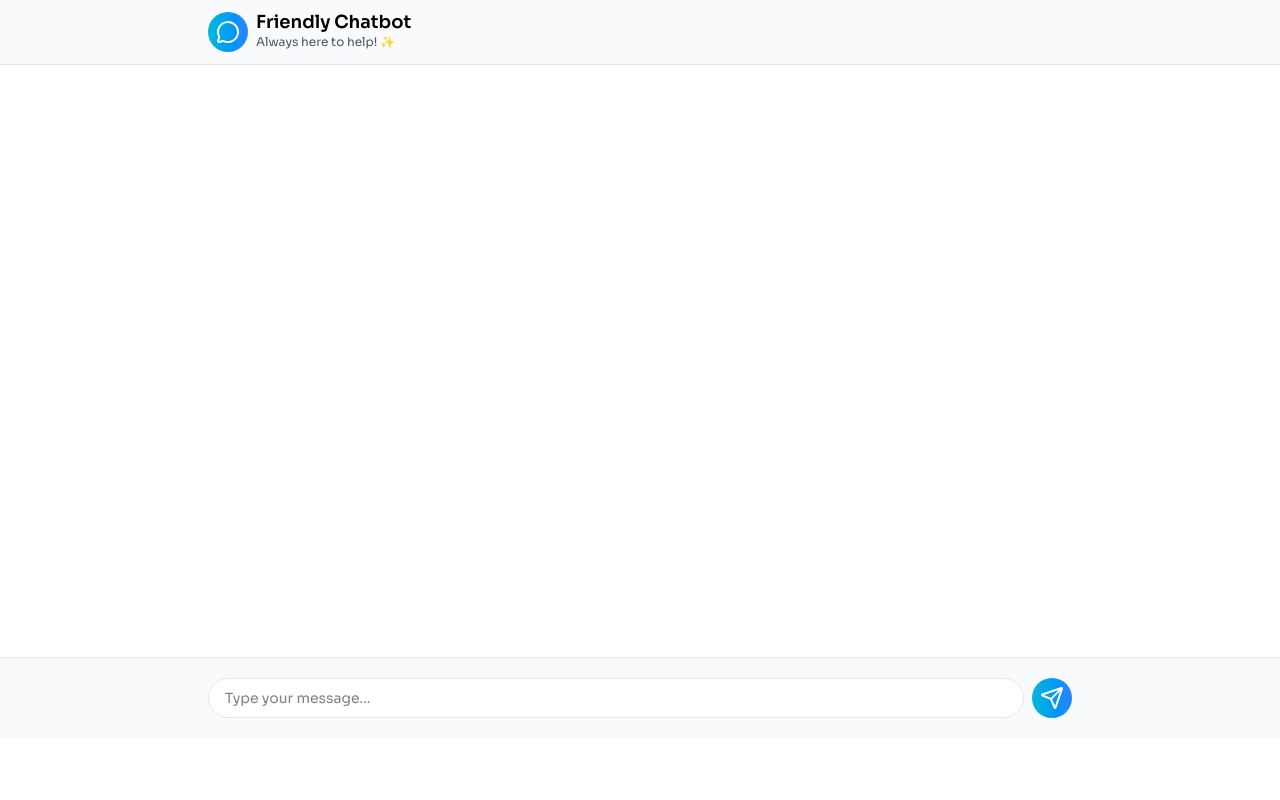
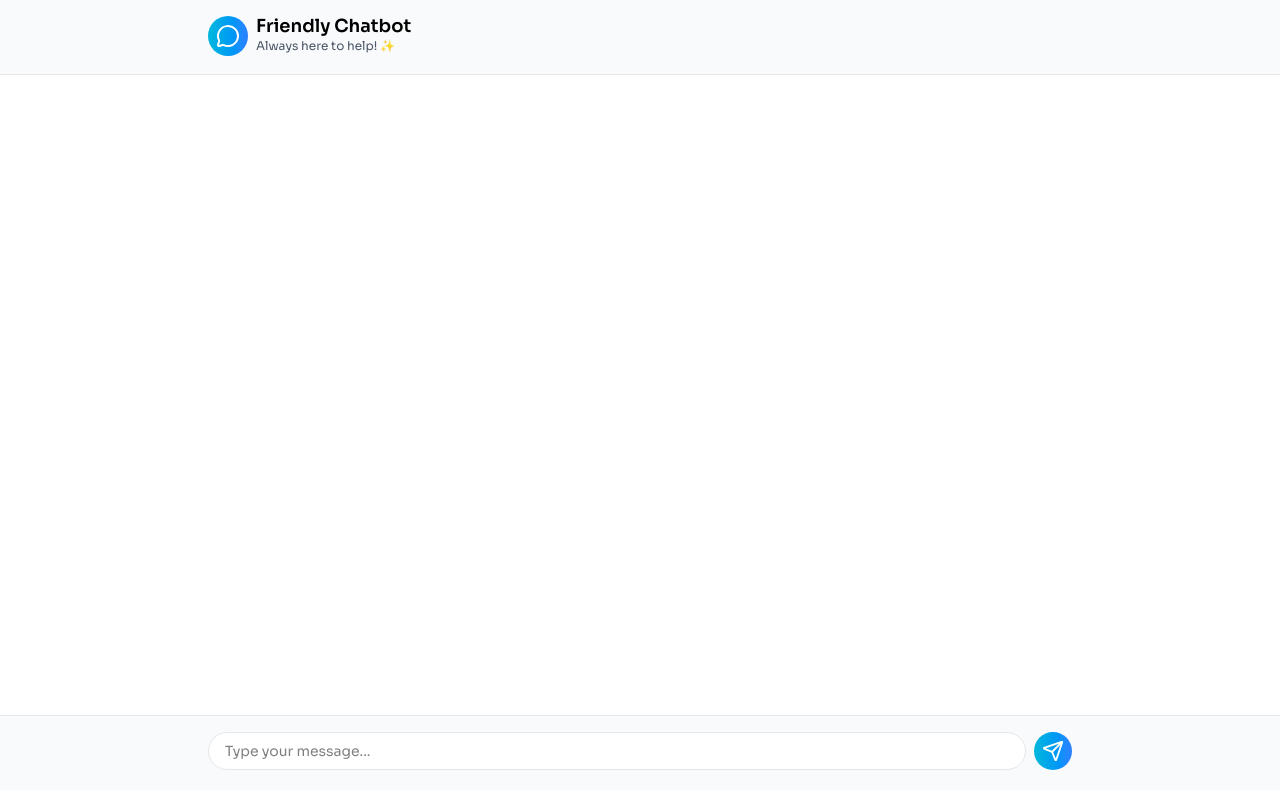
Before and after one commit to nhmnazmul22/react-ai-chat-bot, a React (Vite) app in the folder frontend/: page / in a window 1280 px wide. Built offline with nearby package versions, Linux system fonts and the light colour scheme.

Commit message:
feat: frontend completed

```diff
--- a/frontend/index.html
+++ b/frontend/index.html
@@ -6,7 +6,7 @@
     <meta name="viewport" content="width=device-width, initial-scale=1.0" />
     <title>ai-chat-bot-react</title>
   </head>
-  <body>
+  <body class="relative">
     <div id="root"></div>
     <script type="module" src="/src/main.tsx"></script>
   </body>
--- a/frontend/src/components/Conversation/Conversation.tsx
+++ b/frontend/src/components/Conversation/Conversation.tsx
@@ -5,7 +5,7 @@ import Message from "./Message";
 const Conversation = () => {
   const { messages, loading } = useConversationContext();
   return (
-    <div className="min-h-[74vh] max-h-[74px] h-full p-3 overflow-y-auto">
+    <div className="min-h-[80vh] max-h-[80vh] h-full p-3 overflow-y-auto">
       <Container>
         <div className="flex flex-col gap-5 justify-between">
           {messages.length > 0 &&
--- a/frontend/src/components/InputContainer/InputContainer.tsx
+++ b/frontend/src/components/InputContainer/InputContainer.tsx
@@ -8,7 +8,7 @@ const InputContainer = () => {
   const { setLoading, handleAddNewMessage } = useConversationContext();
 
   const handleAiResponse = (messageObj: MessageType) => {
-    console.log("MessageObj", messageObj);
+    if (messageObj) {
       const aiPromise: Promise<MessageType> = Promise.resolve({
         type: "ai",
         text: "Hello World from ai",
@@ -17,6 +17,18 @@ const InputContainer = () => {
 
       const data = aiPromise.then((res) => res);
       return data;
+    }
+  };
+
+  const handleAiMessageSend = async (messageObj: MessageType) => {
+    setLoading(true);
+    setTimeout(async () => {
+      const aiMessage = await handleAiResponse(messageObj);
+      if (aiMessage) {
+        handleAddNewMessage(aiMessage);
+        setLoading(false);
+      }
+    }, 2000);
   };
 
   const handleSubmit = (e: FormEvent) => {
@@ -30,19 +42,13 @@ const InputContainer = () => {
       date: new Date(Date.now()),
     };
 
+    form.reset();
     handleAddNewMessage(messageObj);
-    form.reset();
-
-    setTimeout(async () => {
-      const aiMessage = await handleAiResponse(messageObj);
-      handleAddNewMessage(aiMessage);
-      setLoading(true);
-    }, 2000);
-    setLoading(false);
+    handleAiMessageSend(messageObj);
   };
 
   return (
-    <div className="bg-slate-50 py-5 border-t border-gray-200">
+    <div className="bg-slate-50 border-t border-gray-200 h-[75px] py-4">
       <Container>
         <form onSubmit={handleSubmit} className="flex gap-2">
           <input
@@ -55,7 +61,7 @@ const InputContainer = () => {
             type="submit"
             className="bg-linear-to-r from-cyan-500 to-blue-500 p-2 text-white rounded-full"
           >
-            <Send size={24} />
+            <Send size={22} />
           </button>
         </form>
       </Container>
--- a/frontend/src/components/Navbar/Navbar.tsx
+++ b/frontend/src/components/Navbar/Navbar.tsx
@@ -3,7 +3,7 @@ import Container from "../Layout/Container";
 
 const Navbar = () => {
   return (
-    <nav className="py-3 border-b border-gray-200 bg-slate-50">
+    <nav className="py-4 border-b border-gray-200 bg-slate-50 h-[75px]">
       <Container>
         <div className="flex gap-2 items-center">
           <div className="bg-linear-to-r from-cyan-500 to-blue-500 text-white p-2 rounded-full">
--- a/frontend/src/context/ConversationContext.tsx
+++ b/frontend/src/context/ConversationContext.tsx
@@ -29,12 +29,11 @@ export const ConversationContextProvider = ({
   const [loading, setLoading] = useState(false);
 
   const handleAddNewMessage = (newMessage: MessageType) => {
-    const newMessages = [...messages, newMessage];
-    console.log("newMessages", newMessages);
-    setMessages(newMessages);
+    console.log("message", messages);
+    console.log("newMessages", newMessage);
+    setMessages((prevMessages) => [...prevMessages, newMessage]);
   };
 
-  console.log("message", messages);
   return (
     <ConversationContext.Provider
       value={{ loading, setLoading, messages, handleAddNewMessage }}
```
Lines whose indentation alone changed are shown as unchanged.
